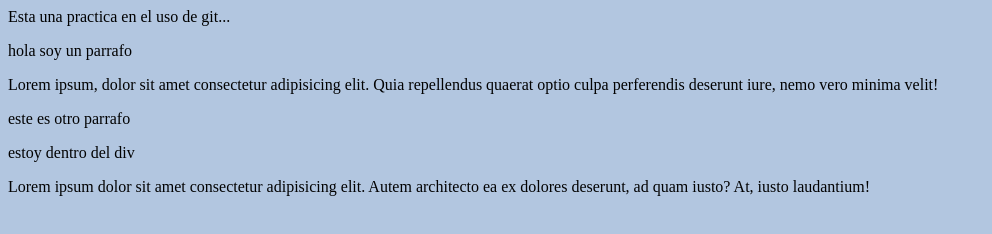
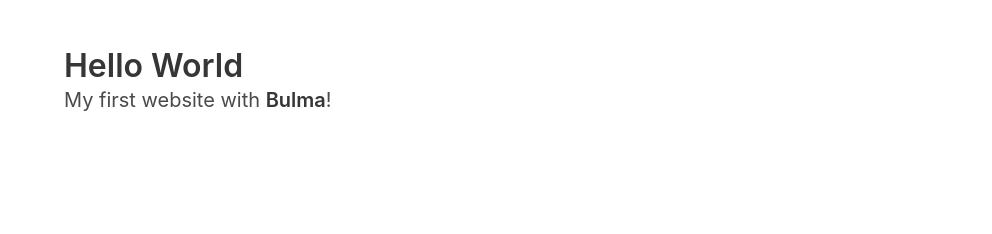
Before and after one commit to TreborSerrot/PracticaGit, a plain HTML site: page index.html in a window 1280 px wide. Shown: the whole page, without its empty margins (0-992 px from the left). Drawn offline with nearby package versions, Linux system fonts and the light colour scheme.

Commit message:
inicio con bulma

```diff
--- a/index.html
+++ b/index.html
@@ -2,37 +2,24 @@
 <html>
 
 <head>
-    <meta charset='utf-8'>
-    <meta http-equiv='X-UA-Compatible' content='IE=edge'>
-    <title>Practica Git</title>
-    <meta name='viewport' content='width=device-width, initial-scale=1'>
-    <link rel='stylesheet' type='text/css' media='screen' href='style.css'>
-    <script src='main.js'></script>
+    <meta charset="utf-8">
+    <meta name="viewport" content="width=device-width, initial-scale=1">
+    <title>Hello Bulma!</title>
+    <link rel="stylesheet" href="https://cdnjs.cloudflare.com/ajax/libs/bulma/0.7.5/css/bulma.min.css">
+    <script defer src="https://use.fontawesome.com/releases/v5.3.1/js/all.js"></script>
 </head>
 
 <body>
-
-    <head>Esta una practica en el uso de git... </head>
-    <p>hola soy un parrafo</p>
-    <section>
-        <p>
-            Lorem ipsum, dolor sit amet consectetur adipisicing elit. Quia repellendus quaerat optio culpa perferendis deserunt iure, nemo vero minima velit!
-        </p>
-        <p>
-            este es otro parrafo
-        </p>
+    <section class="section">
+        <div class="container">
+            <h1 class="title">
+                Hello World
+            </h1>
+            <p class="subtitle">
+                My first website with <strong>Bulma</strong>!
+            </p>
+        </div>
     </section>
-
-    <div>
-        <p>estoy dentro del div</p>
-    </div>
-    <aside>
-        <p>
-            Lorem ipsum dolor sit amet consectetur adipisicing elit. Autem architecto ea ex dolores deserunt, ad quam iusto? At, iusto laudantium!
-        </p>
-    </aside>
-
-
 </body>
 
 </html>
--- a/style.css
+++ /dev/null
@@ -1,11 +0,0 @@
-body {
-    background-color: rgb(178, 198, 224)
-}
-
-head {
-    color: brown
-}
-
-p {
-    color: rgb(2, 2, 2)
-}
```
